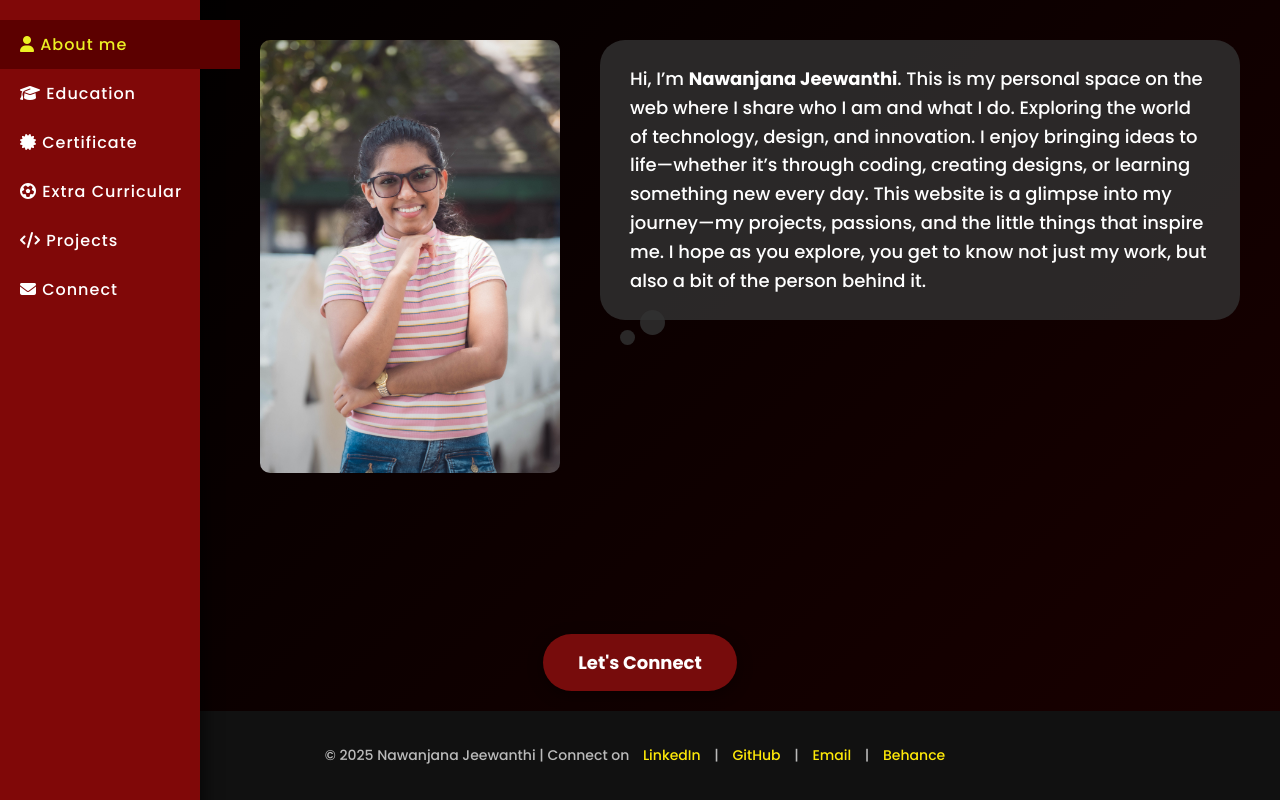
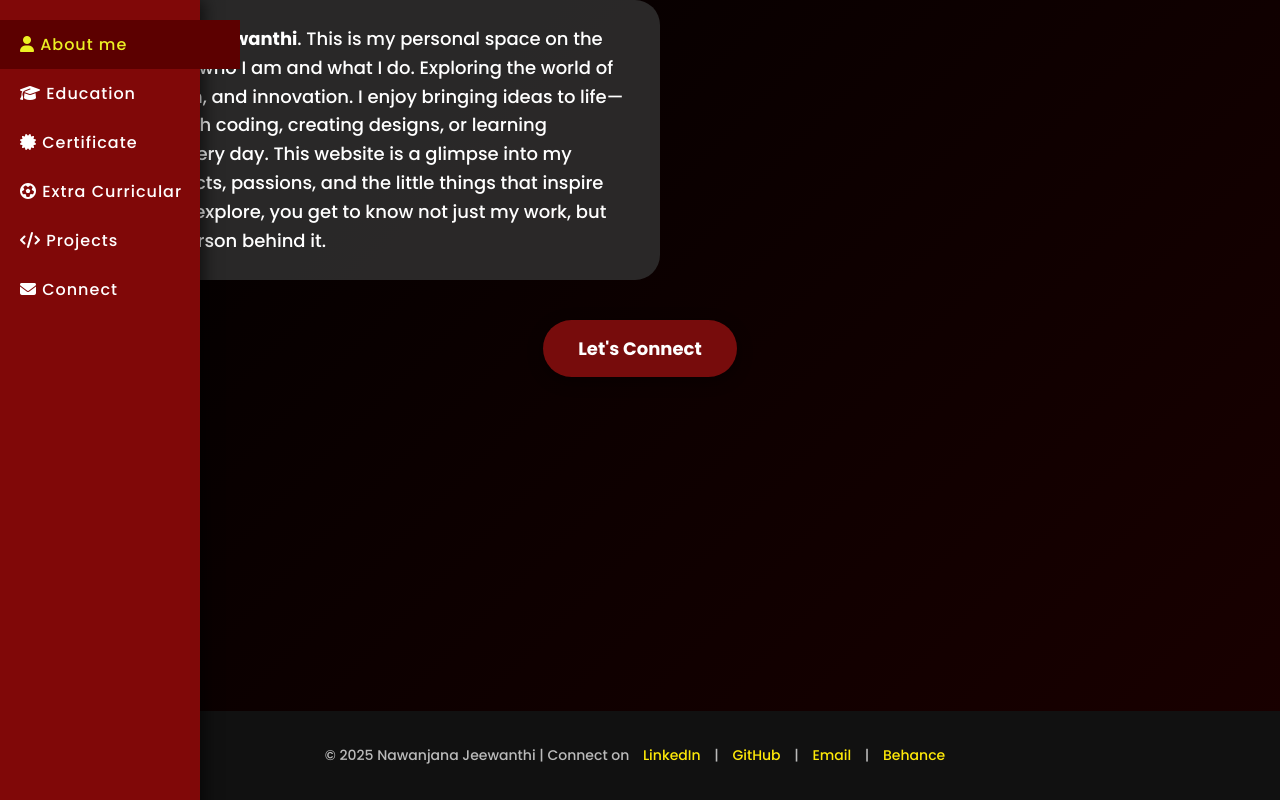
Before and after one commit to nawanjana-90/Nawanjana-CV, a plain HTML site: page index.html in a window 1280 px wide. Drawn offline with Linux system fonts and the light colour scheme.

Commit message:
index.html

```diff
--- a/index.html
+++ b/index.html
@@ -4,8 +4,6 @@
 <meta charset="UTF-8">
 <meta name="viewport" content="width=device-width, initial-scale=1.0">
 <title>Nawanjana</title>
-
-<link rel="icon" type="image/png" href="logo.jpg">
 <link rel="stylesheet" href="https://cdnjs.cloudflare.com/ajax/libs/font-awesome/6.5.0/css/all.min.css">
 <link href="https://fonts.googleapis.com/css2?family=Poppins:wght@300;500;700&display=swap" rel="stylesheet">
 
@@ -223,13 +221,6 @@ footer a:hover {
   <a href="Projects.html"><i class="fas fa-code"></i> Projects</a>
   <a href="Connect.html"><i class="fas fa-envelope"></i> Connect</a>
 </nav>
-
-<div class="main-content">
-  <div class="photo-wrapper">
-    <div class="ash-splash"></div>
-    <img src="/Nawanjana-CV/logo.jpg" alt="Nawanjana Photo" class="body-photo">
-  </div>
-
   <div class="welcome-note">
     Hi, I’m <b>Nawanjana Jeewanthi</b>.
     This is my personal space on the web where I share who I am and what I do.
```
